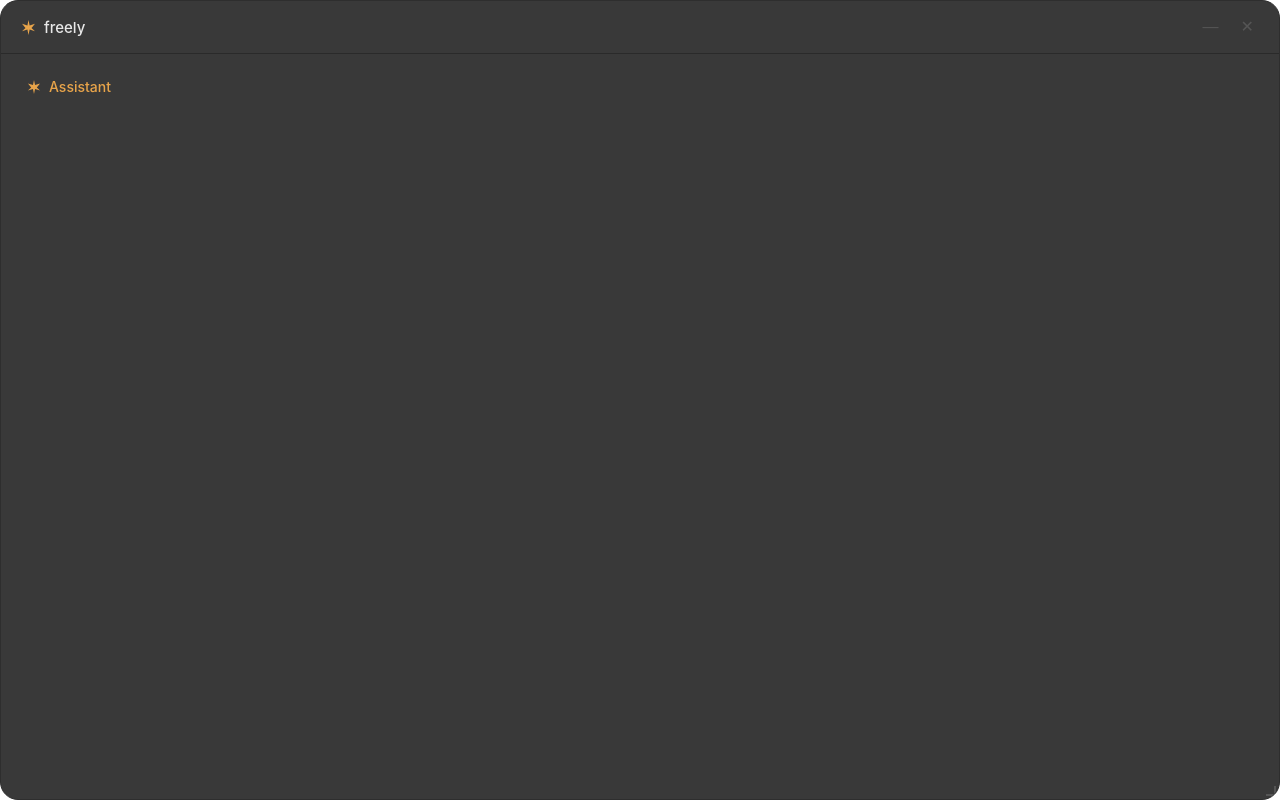
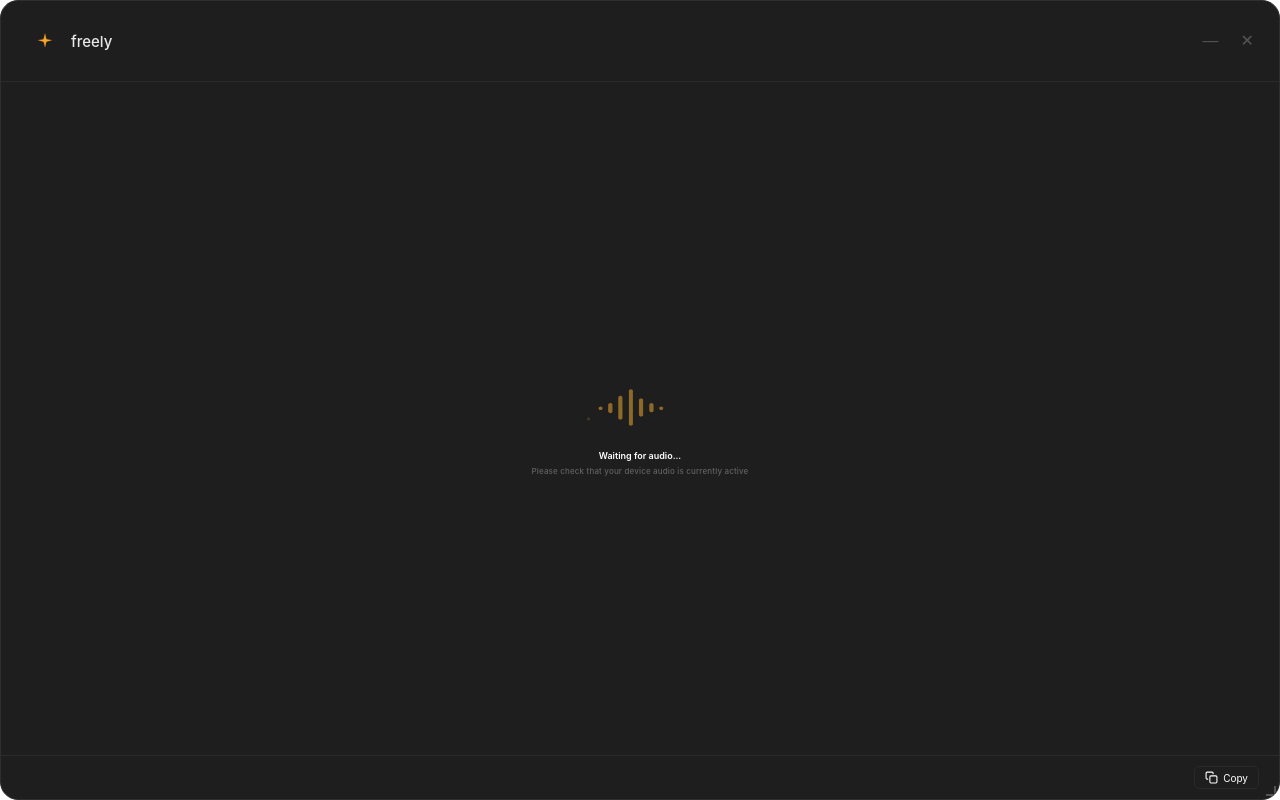
Before and after one commit to KMalek101/Freely, a website built with Vite: page overlay/index.html in a window 1280 px wide. Built offline with nearby package versions, Linux system fonts and the light colour scheme.

Commit message:
some UI chagnes and refactors as well as new empty state handling the empty state for the main panel

````diff
--- a/overlay/index.html
+++ b/overlay/index.html
@@ -5,11 +5,7 @@
     <meta name="viewport" content="width=device-width, initial-scale=1.0" />
     <title>Freely — Answer</title>
     <style>
-      * {
-        margin: 0;
-        padding: 0;
-        box-sizing: border-box;
-      }
+      * { margin: 0; padding: 0; box-sizing: border-box; }
 
       html, body {
         width: 100%;
@@ -26,7 +22,7 @@
       .overlay {
         width: 100vw;
         height: 100vh;
-        background: rgba(30, 30, 30, 0.88);
+        background: #1e1e1e;
         border-radius: 18px;
         border: 0.5px solid #2e2e2e;
         overflow: hidden;
@@ -73,7 +69,7 @@
       .titlebar-left {
         display: flex;
         align-items: center;
-        gap: 8px;
+        gap: 2px;
       }
 
       .titlebar-left span {
@@ -99,47 +95,114 @@
         transition: color 0.15s;
       }
 
-      .titlebar-right button:hover {
-        color: #aaa;
-      }
+      .titlebar-right button:hover { color: #aaa; }
 
       .body {
         flex: 1;
-        padding: 24px 26px 28px;
-        overflow-y: auto;
+        padding: 28px 26px 0;
         display: flex;
         flex-direction: column;
-      }
-
-      .assistant-label {
-        display: flex;
-        align-items: center;
-        gap: 8px;
-        margin-bottom: 14px;
-      }
-
-      .assistant-label span {
-        color: #e8a44a;
-        font-size: 14px;
-        font-weight: 500;
+        overflow: hidden;
       }
 
       .messages {
         flex: 1;
         overflow-y: auto;
-        font-size: 10px;
+        font-size: 9px;
         line-height: 1.5;
         color: #ccc;
         scroll-behavior: smooth;
       }
 
-      .messages:empty {
-        display: none;
+      .messages:empty { display: none; }
+
+      .footer {
+        display: flex;
+        align-items: center;
+        justify-content: flex-end;
+        padding: 10px 20px;
+        border-top: 0.5px solid #2a2a2a;
+        gap: 8px;
+      }
+
+      .copy-btn {
+        display: flex;
+        align-items: center;
+        gap: 5px;
+        background: transparent;
+        border: 0.5px solid #2a2a2a;
+        color: #fff;
+        font-size: 10px;
+        font-family: inherit;
+        padding: 4px 10px;
+        border-radius: 5px;
+        cursor: pointer;
+        transition: background 0.15s;
+      }
+
+      .copy-btn:hover {
+        background: rgba(255,255,255,0.06);
+      }
+
+      .copy-btn.copied {
+        border-color: rgba(76, 175, 80, 0.5);
+        color: #76c77a;
+      }
+
+      .empty-state {
+        display: flex;
+        flex-direction: column;
+        align-items: center;
+        justify-content: center;
+        gap: 2px;
+        text-align: center;
+        height: 100%;
+        min-height: 150px;
+      }
+
+      .empty-state img {
+        width: 80px;
+        height: 80px;
+        opacity: 0.45;
+        margin-bottom: 10px;
+      }
+
+      .empty-state .sub {
+        color: #fff;
+        font-size: 10px;
+        line-height: 1.5;
+        max-width: 200px;
+        font-weight: 400;
+        letter-spacing: 0.02em;
+        opacity: 0.4;
+      }
+
+      .empty-state img {
+        width: 80px;
+        height: 40px;
+        opacity: 0.5;
+        margin-bottom: 20px;
+        margin-left: -30px;
+      }
+
+      .empty-state .title {
+        color: #fff;
+        font-size: 9px;
+        font-weight: 600;
+        line-height: 1.4;
+      }
+
+      .empty-state .sub {
+        color: #c4c4c4;
+        font-size: 8px;
+        line-height: 1.5;
+        max-width: 220px;
+        font-weight: 500;
       }
 
       .message-entry {
         animation: messageIn 0.3s ease-out;
-        font-size: 10px;
+        font-size: 9px;
         line-height: 1.5;
       }
 
@@ -193,7 +256,7 @@
       .message-entry strong { color: #E8A44A; }
       .message-entry a { color: #E8A44A; }
       .message-entry h1, .message-entry h2, .message-entry h3,
-      .message-entry h4 { color: #E8A44A; margin: 2px 0; font-size: 11px; }
+      .message-entry h4 { color: #E8A44A; margin: 2px 0; font-size: 10px; }
 
       @keyframes messageIn {
         from { opacity: 0; transform: translateY(6px); }
@@ -210,18 +273,7 @@
     <div class="overlay">
       <div class="titlebar" data-tauri-drag-region>
         <div class="titlebar-left">
-          <svg
-            width="15"
-            height="15"
-            viewBox="0 0 16 16"
-            fill="none"
-            aria-hidden="true"
-          >
-            <path
-              d="M8 0L9.2 5.8L14.9 4.1L11.2 8.6L14.9 11.9L9.2 10.2L8 16L6.8 10.2L1.1 11.9L4.8 8.6L1.1 4.1L6.8 5.8Z"
-              fill="#E8A44A"
-            />
-          </svg>
+          <img src="src/assets/star_freely.png" width="48" height="48" alt="" />
           <span>freely</span>
         </div>
         <div class="titlebar-right">
@@ -231,14 +283,22 @@
       </div>
 
       <div class="body">
-        <div class="assistant-label">
-          <svg width="14" height="14" viewBox="0 0 16 16" fill="none" aria-hidden="true">
-            <path d="M8 0L9.2 5.8L14.9 4.1L11.2 8.6L14.9 11.9L9.2 10.2L8 16L6.8 10.2L1.1 11.9L4.8 8.6L1.1 4.1L6.8 5.8Z" fill="#E8A44A"/>
+        <div id="messages" class="messages">
+          <div class="empty-state" id="emptyState">
+            <img src="src/assets/audio_orange.png" alt="" />
+            <p class="title">Waiting for audio...</p>
+            <p class="sub">Please check that your device audio is currently active</p>
+          </div>
+        </div>
+      </div>
+      <div class="footer">
+        <button class="copy-btn" id="copyBtn">
+          <svg width="13" height="13" viewBox="0 0 24 24" fill="none" stroke="currentColor" stroke-width="2" stroke-linecap="round" stroke-linejoin="round">
+            <rect x="9" y="9" width="13" height="13" rx="2" ry="2"></rect>
+            <path d="M5 15H4a2 2 0 0 1-2-2V4a2 2 0 0 1 2-2h9a2 2 0 0 1 2 2v1"></path>
           </svg>
-          <span>Assistant</span>
-        </div>
-
-        <div id="messages" class="messages"></div>
+          Copy
+        </button>
       </div>
       <div class="resize-handle"></div>
     </div>
@@ -277,6 +337,7 @@
 
         const messages = document.getElementById("messages");
         if (!messages) return;
+        const emptyState = document.getElementById("emptyState");
 
         let currentMsg = "";
         let currentEntry = null;
@@ -293,6 +354,7 @@
           currentMsg = "";
           currentEntry = document.createElement("div");
           currentEntry.className = "message-entry";
+          if (emptyState && emptyState.parentNode) emptyState.remove();
           messages.appendChild(currentEntry);
         }
 
@@ -302,13 +364,6 @@
           currentMsg = "";
           currentEntry = null;
         }
-
-        setTimeout(() => {
-          currentMsg = "**Markdown test:** `inline code`\n\n```\ncode block\n```\n\n- list item\n\n*italic*";
-          startMessage();
-          renderMessage();
-          finishMessage();
-        }, 2000);
 
         const eventSource = new EventSource("http://localhost:3001/events");
 
@@ -330,11 +385,35 @@
         };
 
         eventSource.onerror = () => {
-          currentMsg = "[Connection lost]";
-          startMessage();
-          renderMessage();
-          finishMessage();
+          if (currentEntry) {
+            currentMsg = "[Connection lost]";
+            startMessage();
+            renderMessage();
+            finishMessage();
+          }
         };
+
+        const copyBtn = document.getElementById("copyBtn");
+        if (copyBtn) {
+          copyBtn.addEventListener("click", async () => {
+            const entries = messages.querySelectorAll(".message-entry");
+            if (!entries.length) return;
+            const text = Array.from(entries).map(e => e.textContent).join("\n\n");
+            try {
+              await navigator.clipboard.writeText(text);
+              const orig = copyBtn.innerHTML;
+              copyBtn.classList.add("copied");
+              copyBtn.innerHTML = `
+                <svg width="13" height="13" viewBox="0 0 24 24" fill="none" stroke="currentColor" stroke-width="2.5" stroke-linecap="round" stroke-linejoin="round"><polyline points="20 6 9 17 4 12"></polyline></svg>
+                Copied
+              `;
+              setTimeout(() => {
+                copyBtn.classList.remove("copied");
+                copyBtn.innerHTML = orig;
+              }, 2000);
+            } catch {}
+          });
+        }
       });
     </script>
   </body>
````
Also changed, not shown: overlay/panel.html (+2 -4 lines), overlay/src/assets/audio_orange.png (added).
